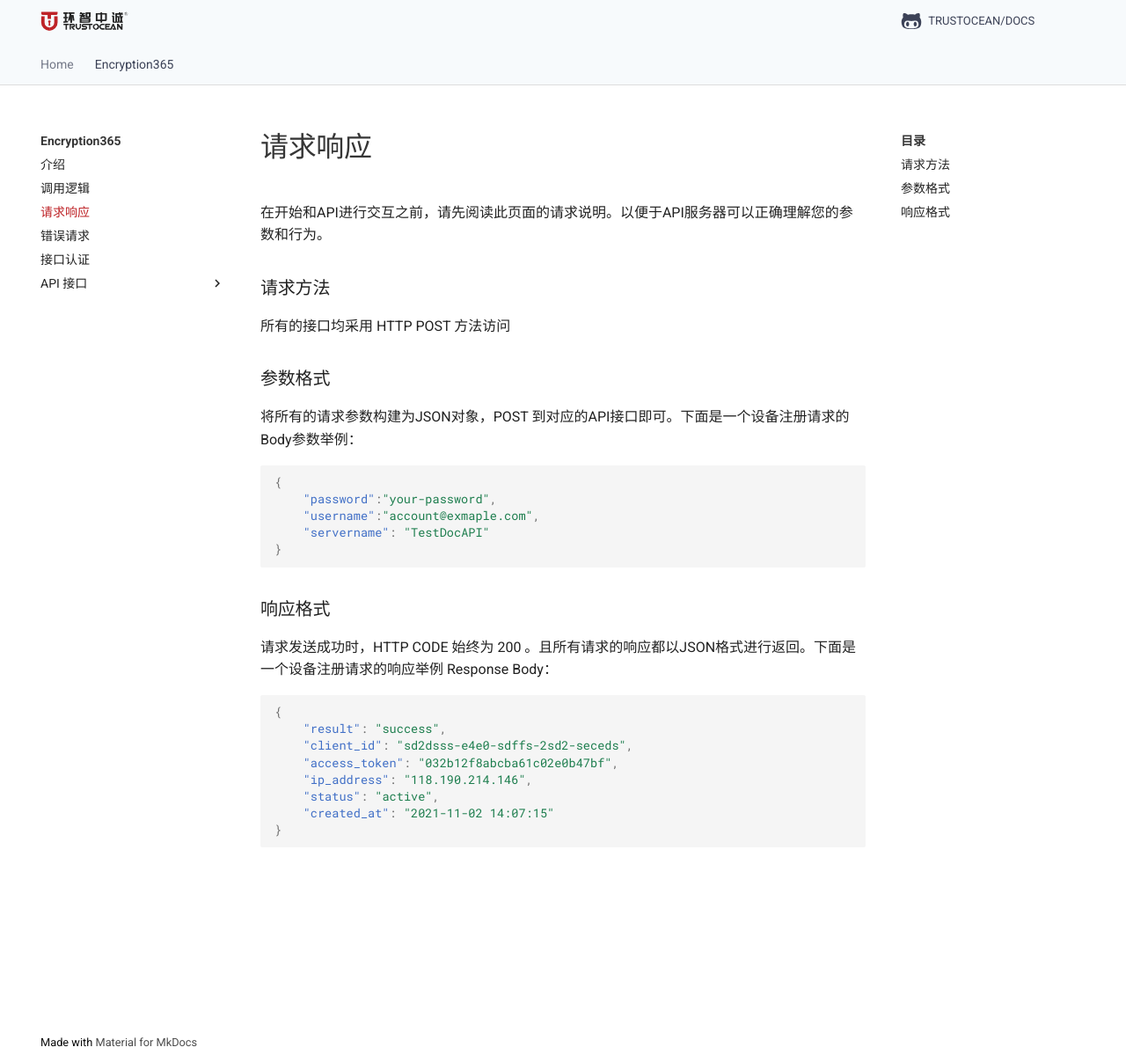
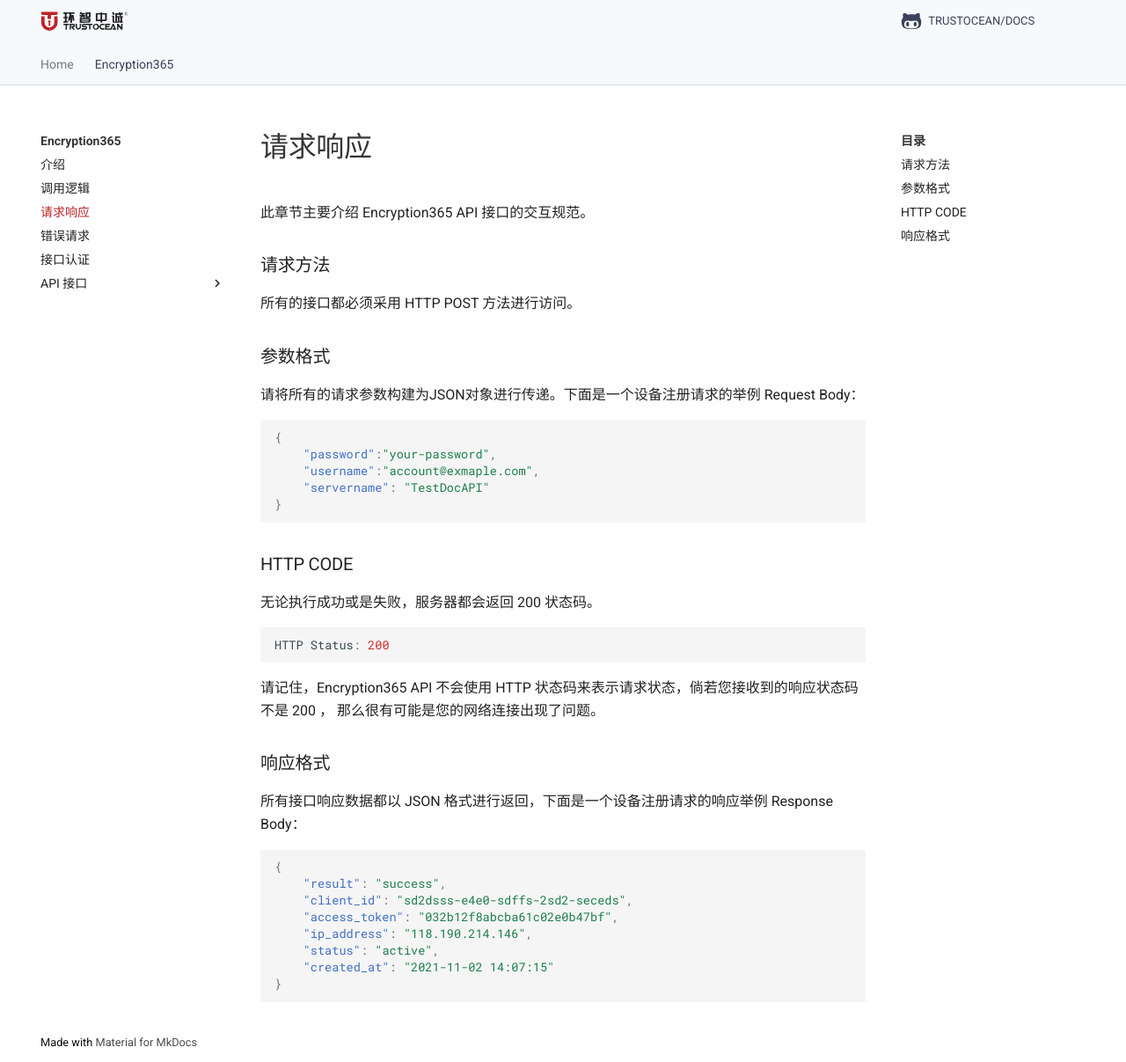
Before and after one commit to trustoceanltd/docs, an MkDocs documentation site: the page built from docs/encryption365/request.md, in a window 1280 px wide and 1207 px high. Shown: the whole window at 88% size. Built offline with MkDocs 1.6.1 and Material for MkDocs 9.7.7, drawn with Linux system fonts in a browser that asks for light colours.

Commit message:
优化请求和错误

````diff
--- a/docs/encryption365/request.md
+++ b/docs/encryption365/request.md
@@ -1,8 +1,10 @@
-在开始和API进行交互之前，请先阅读此页面的请求说明。以便于API服务器可以正确理解您的参数和行为。
+此章节主要介绍 Encryption365 API 接口的交互规范。
+
 ### 请求方法
-所有的接口均采用 HTTP POST 方法访问
+所有的接口都必须采用 HTTP POST 方法进行访问。
+
 ### 参数格式
-将所有的请求参数构建为JSON对象，POST 到对应的API接口即可。下面是一个设备注册请求的Body参数举例：
+请将所有的请求参数构建为JSON对象进行传递。下面是一个设备注册请求的举例 Request Body：
 ```json
 {
     "password":"your-password",
@@ -10,8 +12,17 @@
     "servername": "TestDocAPI"
 }
 ```
+
+### HTTP CODE
+无论执行成功或是失败，服务器都会返回 200 状态码。
+```js
+HTTP Status: 200
+```
+请记住，Encryption365 API 不会使用 HTTP 状态码来表示请求状态，倘若您接收到的响应状态码不是 200 ，
+那么很有可能是您的网络连接出现了问题。
+
 ### 响应格式
-请求发送成功时，HTTP CODE 始终为 200 。且所有请求的响应都以JSON格式进行返回。下面是一个设备注册请求的响应举例 Response Body：
+所有接口响应数据都以 JSON 格式进行返回，下面是一个设备注册请求的响应举例 Response Body：
 ```json
 {
     "result": "success",
````
Also changed, not shown: docs/encryption365/error.md (+4 -2 lines).
